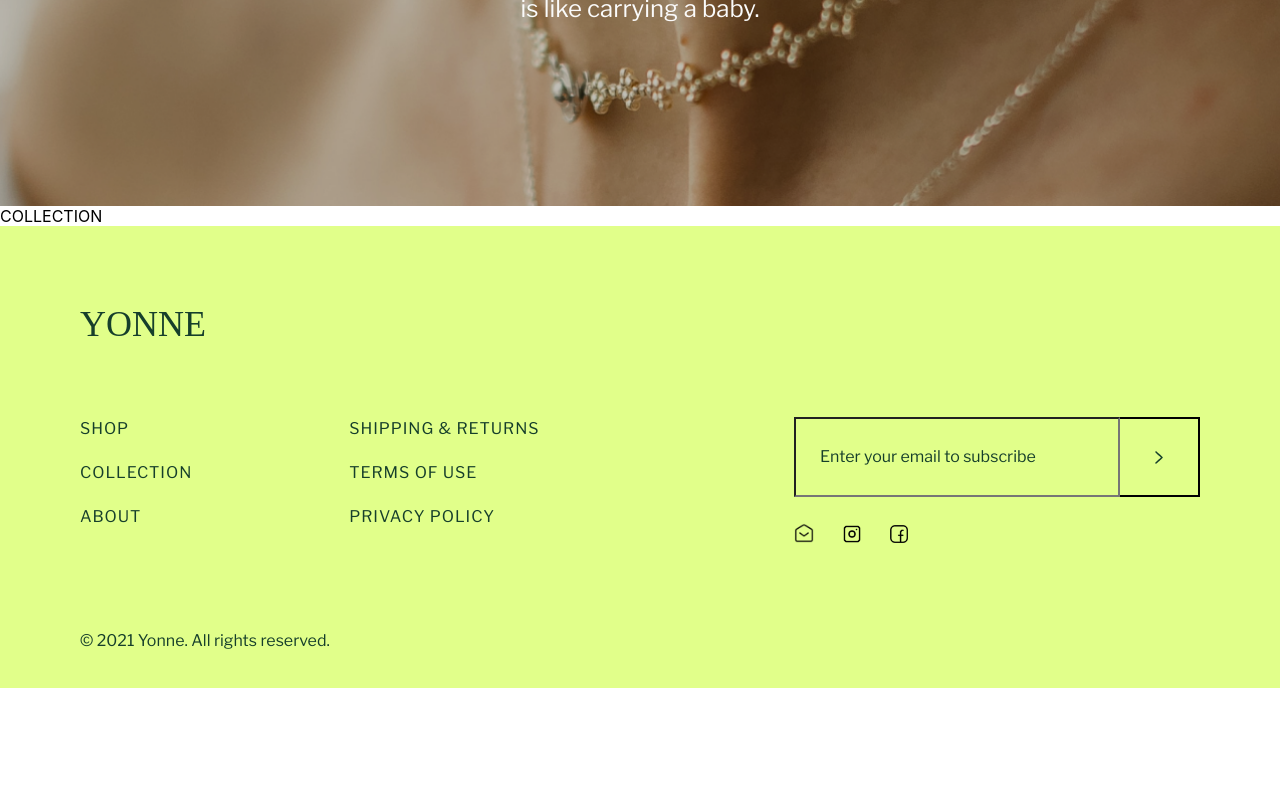
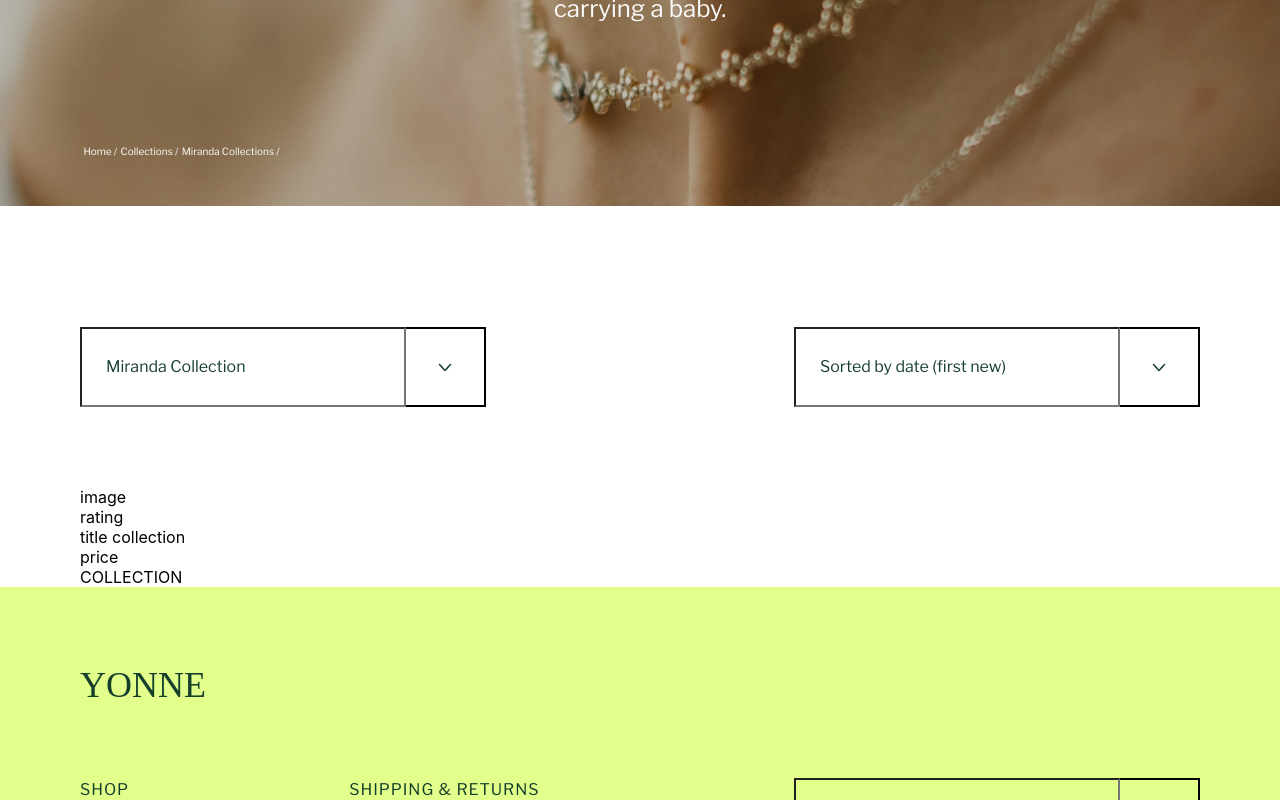
Before and after one commit to VladimirErohin/e-commers, a React (Create React App) app: page / in a window 1280 px wide. Shown: the part 460-1260 px from the top of the page. Before the commit the page ends 1148 px from the top, so only its background shows below. Built offline with nearby package versions, Linux system fonts and the light colour scheme.

Commit message:
created input component

```diff
--- a/package.json
+++ b/package.json
@@ -20,6 +20,8 @@
     "react-redux": "^8.0.5",
     "react-router-dom": "^6.4.4",
     "react-scripts": "5.0.1",
+    "react-star-ratings": "^2.3.0",
+    "styled-components": "^5.3.6",
     "typescript": "^4.9.3",
     "web-vitals": "^2.1.4",
     "yup": "^0.32.11"
--- a/src/App.tsx
+++ b/src/App.tsx
@@ -1,8 +1,7 @@
 import React, {useState} from "react";
-import Home from "./pages/Home/index";
 import * as S from "./pages/Home/styled";
 import {Footer} from "./components";
-import Collection from "./pages/Collection";
+import {Collection} from "./pages";
 
 function App() {
 
--- a/src/components/Footer/index.tsx
+++ b/src/components/Footer/index.tsx
@@ -1,6 +1,7 @@
 import React, {FC} from "react";
 import * as St from "../../pages/Home/styled";
 import * as S from "./styled";
+import {Input} from "../../components";
 
 const firsColumnItems: Array<string> = ["shop", "collection", "about"];
 const secondColumnItems: Array<string> = ["shipping & returns", "terms of use", "privacy policy"];
@@ -14,24 +15,21 @@ const Footer: FC = () => {
         </S.LogoFooter>
         <S.FooterContent>
           <S.Group>
-            {firsColumnItems.map(item => <S.MenuItem key={item} >{item}</S.MenuItem>)}
+            {firsColumnItems.map(item => <S.MenuItem key={item}>{item}</S.MenuItem>)}
           </S.Group>
           <S.Group>
             {secondColumnItems.map(item => <S.MenuItem key={item}>{item}</S.MenuItem>)}
           </S.Group>
           <S.Group>
-            <S.WrapperInput>
-              <S.Input
-                type="text"
-                placeholder="Enter your email to subscribe"
-              />
-              <S.EnterBtn><S.Image src='/assets/images/Vector.png' alt="vector"/></S.EnterBtn>
-            </S.WrapperInput>
+            <Input
+              placeholderInput="Enter your email to subscribe"
+              imageSrc='/assets/images/Vector.png'
+            />
             <S.SocialNetwork>
               <S.ImageSN src="/assets/images/mail-icon.png" alt="email"/>
               <S.ImageSN src="/assets/images/instagram-icon.png" alt="email"/>
               <S.ImageSN src="/assets/images/facebook-icon.png" alt="email"/>
-              </S.SocialNetwork>
+            </S.SocialNetwork>
           </S.Group>
         </S.FooterContent>
         <S.Rights>© 2021 Yonne. All rights reserved.</S.Rights>
--- a/src/components/Footer/styled.ts
+++ b/src/components/Footer/styled.ts
@@ -1,4 +1,5 @@
 import styled from "styled-components";
+
 
 export const Footer = styled.footer`
   height: 462px;
@@ -52,37 +53,37 @@ export const WrapperInput = styled.div`
   display: flex;
 `;
 
-export const Input = styled.input`
-  padding: 23px 81px 23px 24px;
+// export const Input = styled.input`
+//   padding: 23px 81px 23px 24px;
+//
+//   font-family: 'Libre Franklin';
+//   font-style: normal;
+//   font-weight: 300;
+//   font-size: 16px;
+//   line-height: 24px;
+//
+//   color: #163F2B;
+//
+//   width: 326px;
+//   background: transparent;
+//   ::placeholder {
+//     color: #163F2B;
+//   }
+// `;
 
-  font-family: 'Libre Franklin';
-  font-style: normal;
-  font-weight: 300;
-  font-size: 16px;
-  line-height: 24px;
+// export const EnterBtn = styled.div`
+//   display: flex;
+//   align-items: center;
+//   justify-content: center;
+//   cursor: pointer;
+//
+//   border: 2px solid ;
+//   width: 80px;
+//   height: 80px;
+//   border-left: none;
+// `;
 
-  color: #163F2B;
-
-  width: 326px;
-  background: transparent;
-  ::placeholder {
-    color: #163F2B;
-  }
-`;
-
-export const EnterBtn = styled.div`
-  display: flex;
-  align-items: center;
-  justify-content: center;
-  cursor: pointer;
-
-  border: 2px solid ;
-  width: 80px;
-  height: 80px;
-  border-left: none;
-`;
-
-export const Image = styled.img``;
+// export const Image = styled.img``;
 export const ImageSN = styled.img`
   height: 18px;
   width: 18px;
--- /dev/null
+++ b/src/components/Input/index.tsx
@@ -0,0 +1,22 @@
+import React, {FC} from "react";
+import * as S from "./styled";
+
+type InputTypeProps = {
+  placeholderInput:string,
+  imageSrc:string
+}
+
+const Input:FC <InputTypeProps>= ({placeholderInput, imageSrc}) => {
+
+  return (
+    <S.WrapperInput>
+      <S.Input
+        type="text"
+        placeholder={placeholderInput}
+      />
+      <S.EnterBtn><S.Image src={imageSrc} alt="vector"/></S.EnterBtn>
+    </S.WrapperInput>
+  );
+};
+
+export default Input;
--- /dev/null
+++ b/src/components/Input/styled.ts
@@ -0,0 +1,37 @@
+import styled from "styled-components";
+
+export const WrapperInput = styled.div`
+  display: flex;
+`;
+
+export const Input = styled.input`
+  padding: 23px 81px 23px 24px;
+
+  font-family: 'Libre Franklin';
+  font-style: normal;
+  font-weight: 300;
+  font-size: 16px;
+  line-height: 24px;
+
+  color: #163F2B;
+
+  width: 326px;
+  background: transparent;
+  ::placeholder {
+    color: #163F2B;
+  }
+`;
+
+export const EnterBtn = styled.div`
+  display: flex;
+  align-items: center;
+  justify-content: center;
+  cursor: pointer;
+
+  border: 2px solid ;
+  width: 80px;
+  height: 80px;
+  border-left: none;
+`;
+
+export const Image = styled.img``;
--- a/src/components/index.ts
+++ b/src/components/index.ts
@@ -1,2 +1,3 @@
 export {default as CollectionMain} from "./CollectionMain";
 export {default as Footer} from "./Footer";
+export {default as Input} from "./Input";
--- a/src/pages/Collection/Collection.css
+++ b/src/pages/Collection/Collection.css
@@ -1,6 +1,4 @@
 .main-wallpaper {
-    /*position: relative;*/
-    /*width: 1920px;*/
     height: 666px;
     display: flex;
     justify-content: center;
@@ -29,7 +27,7 @@
 
 .content {
     position: absolute;
-    width: 40%;
+    width: 46%;
     height: 108px;
     margin-top: 8rem;
 
@@ -41,3 +39,31 @@
 
     color: #FBFBFB;
 }
+
+.show-path{
+    display: flex;
+    justify-content: space-evenly;
+    position: absolute;
+    width: 203px;
+    height: 24px;
+    left: 80px;
+    top: 599px;
+
+    font-family: 'Libre Franklin';
+    font-style: normal;
+    font-weight: 400;
+    font-size: 10px;
+    line-height: 24px;
+
+    color: #FBFBFB;
+}
+
+.collection-select{
+    display: flex;
+    justify-content: space-between;
+    margin-top: 121px;
+}
+
+.collection-cards{
+    margin-top: 80px;
+}
--- a/src/pages/Collection/index.tsx
+++ b/src/pages/Collection/index.tsx
@@ -1,5 +1,7 @@
 import React, {FC} from "react";
 import './Collection.css';
+import {Container} from "../Home/styled";
+import {Input} from "../../components";
 
 const Collection: FC = () => {
   return (
@@ -9,8 +11,28 @@ const Collection: FC = () => {
         <div className="content">
           Our collection-building process is like carrying a baby. We try to give it the best and make it independent Our collection-building process is like carrying a baby.
         </div>
+        <div className="show-path">
+          <span>Home /</span>
+          <span>Collections /</span>
+          <span>Miranda Collections /</span>
+        </div>
       </div>
-      COLLECTION
+      <Container>
+        <div className="collection-select">
+          <Input placeholderInput="Miranda Collection" imageSrc='/assets/images/vector-down.png'/>
+          <Input placeholderInput="Sorted by date (first new)" imageSrc='/assets/images/vector-down.png'/>
+        </div>
+        <div className="collection-cards">
+<div className="card">
+  <div className="img-card">image</div>
+  <div className="rating">rating</div>
+  <div className="title-collection">title collection</div>
+  <div className="price-collection">price</div>
+</div>
+        </div>
+        COLLECTION
+      </Container>
+
     </>
   );
 };
--- a/src/pages/index.ts
+++ b/src/pages/index.ts
@@ -1 +1,2 @@
 export {default as Home} from "./Home";
+export {default as Collection} from "./Collection";
```
Also changed, not shown: public/assets/images/vector-down.png (added), 1 other file (tests, documents, lock files or other folders).
